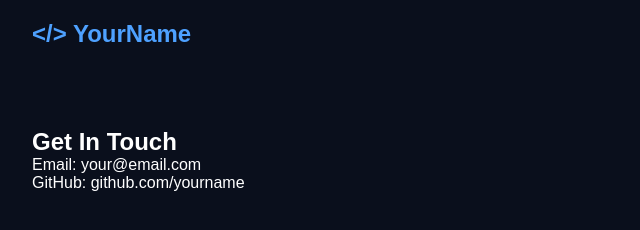
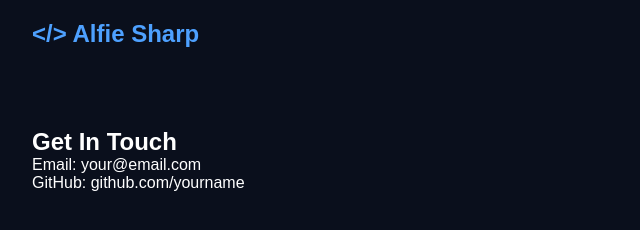
Before and after one commit to Sharpy120098/sharpy120098.github.io, a plain HTML site: page contact.html in a window 1280 px wide. Shown: the full height of the page, 96-736 px from the left. Drawn offline with Linux system fonts and the light colour scheme.

Commit message:
update webname

```diff
--- a/contact.html
+++ b/contact.html
@@ -8,7 +8,7 @@
 <body>
 
 <nav>
-<h1>&lt;/&gt; YourName</h1>
+<h1>&lt;/&gt; Alfie Sharp</h1>
 <ul>
 <li><a href="index.html">Home</a></li>
 <li><a href="about.html">About</a></li>
```
Also changed, not shown: index.html (+1 -1 lines), projects.html (+1 -1 lines).
